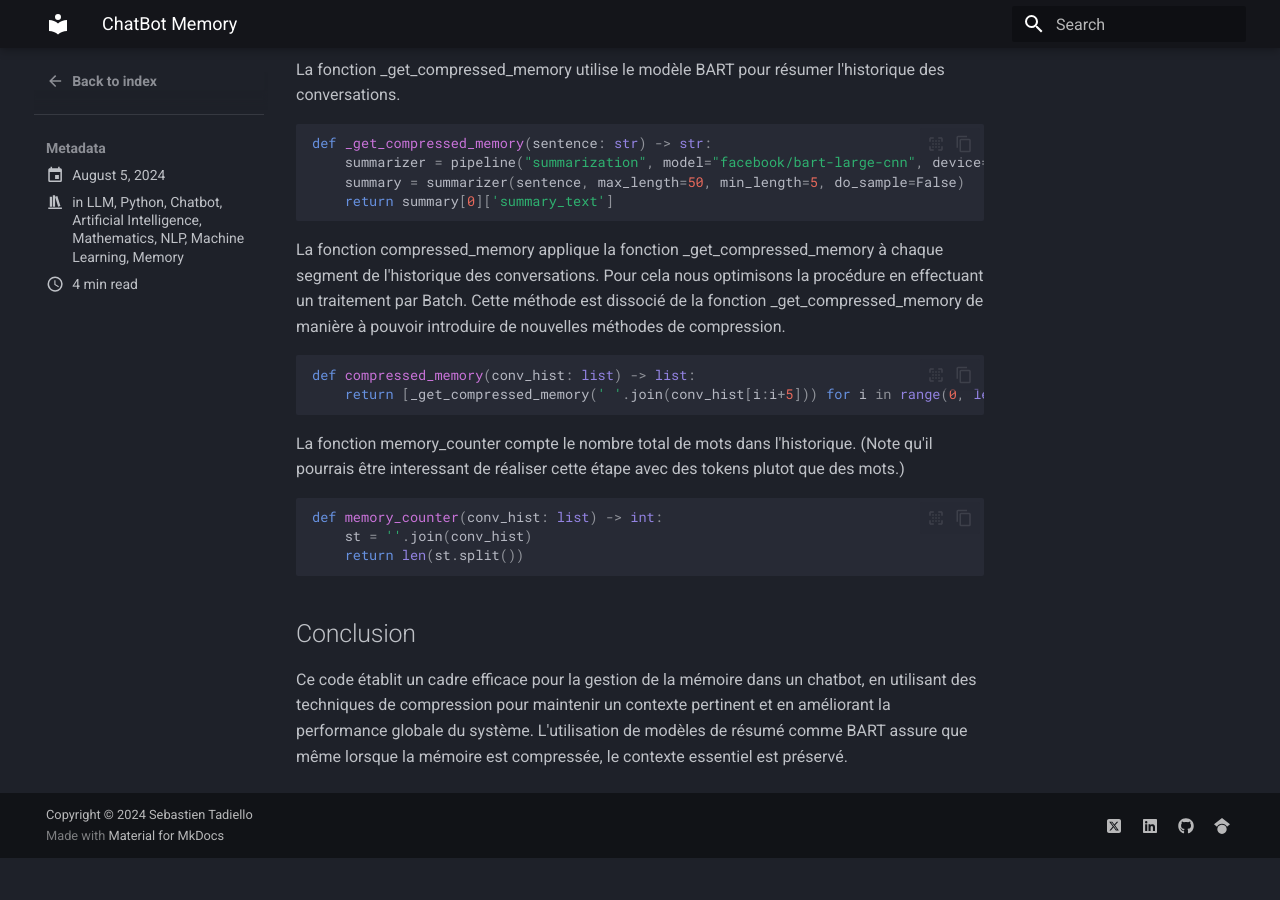
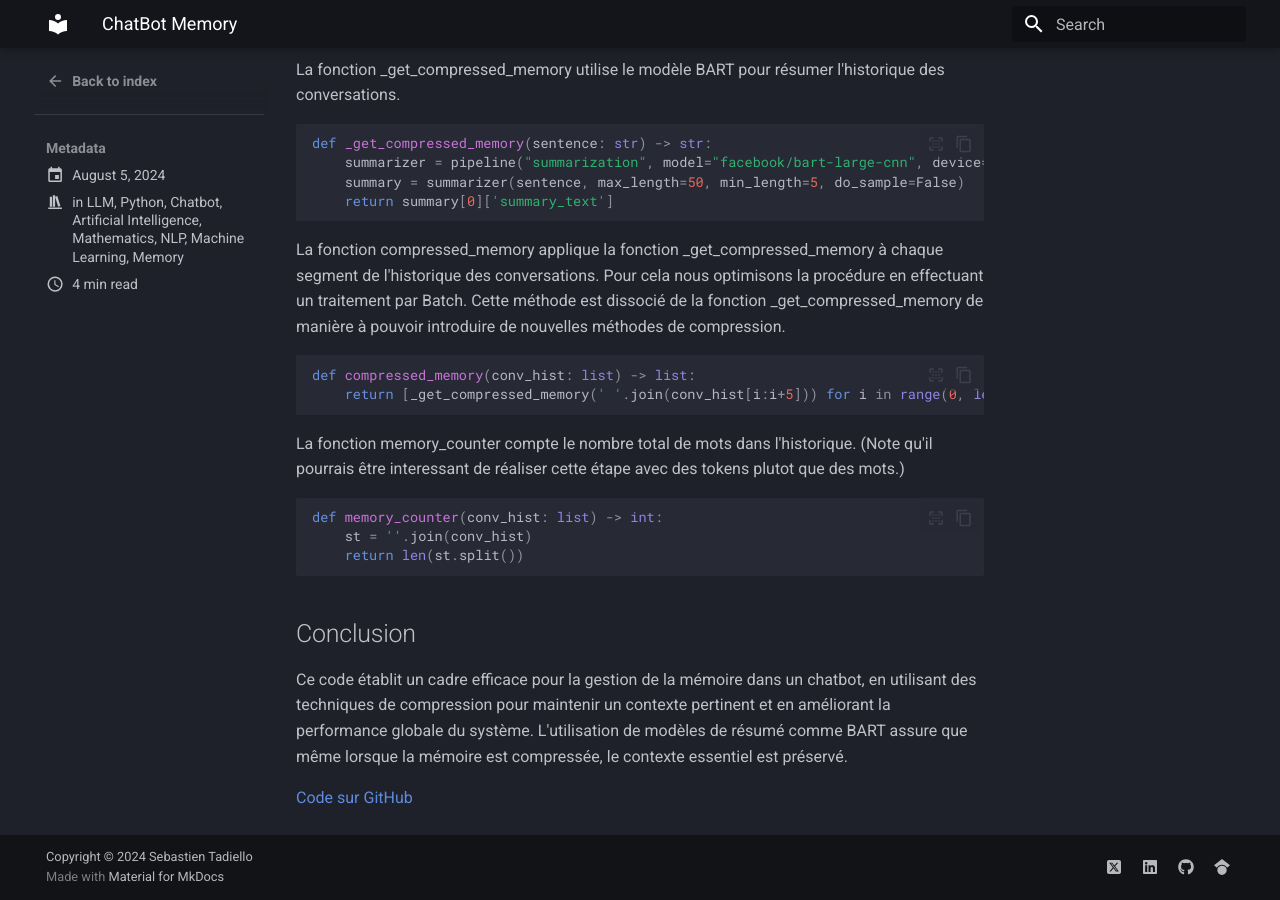
Before and after one commit to stadiello/sebastien-tadiello, an MkDocs documentation site: the page built from docs/blog/posts/ChatBot-Memory.md, in a window 1280 px wide and 900 px high, scrolled down 3099 px. Built offline with MkDocs 1.6.1 and Material for MkDocs 9.7.7, drawn with Linux system fonts in a browser that asks for light colours; before the commit the page ends 3957 px from its top, so only the background shows below that.

Commit message:
add modification to memo chatbot (git link)

```diff
--- a/docs/blog/posts/ChatBot-Memory.md
+++ b/docs/blog/posts/ChatBot-Memory.md
@@ -145,3 +145,5 @@ def memory_counter(conv_hist: list) -> int:
 ## Conclusion
 
 Ce code établit un cadre efficace pour la gestion de la mémoire dans un chatbot, en utilisant des techniques de compression pour maintenir un contexte pertinent et en améliorant la performance globale du système. L'utilisation de modèles de résumé comme BART assure que même lorsque la mémoire est compressée, le contexte essentiel est préservé.
+
+[Code sur GitHub](https://github.com/sebDtSci/ShortTerm-memory)
```
